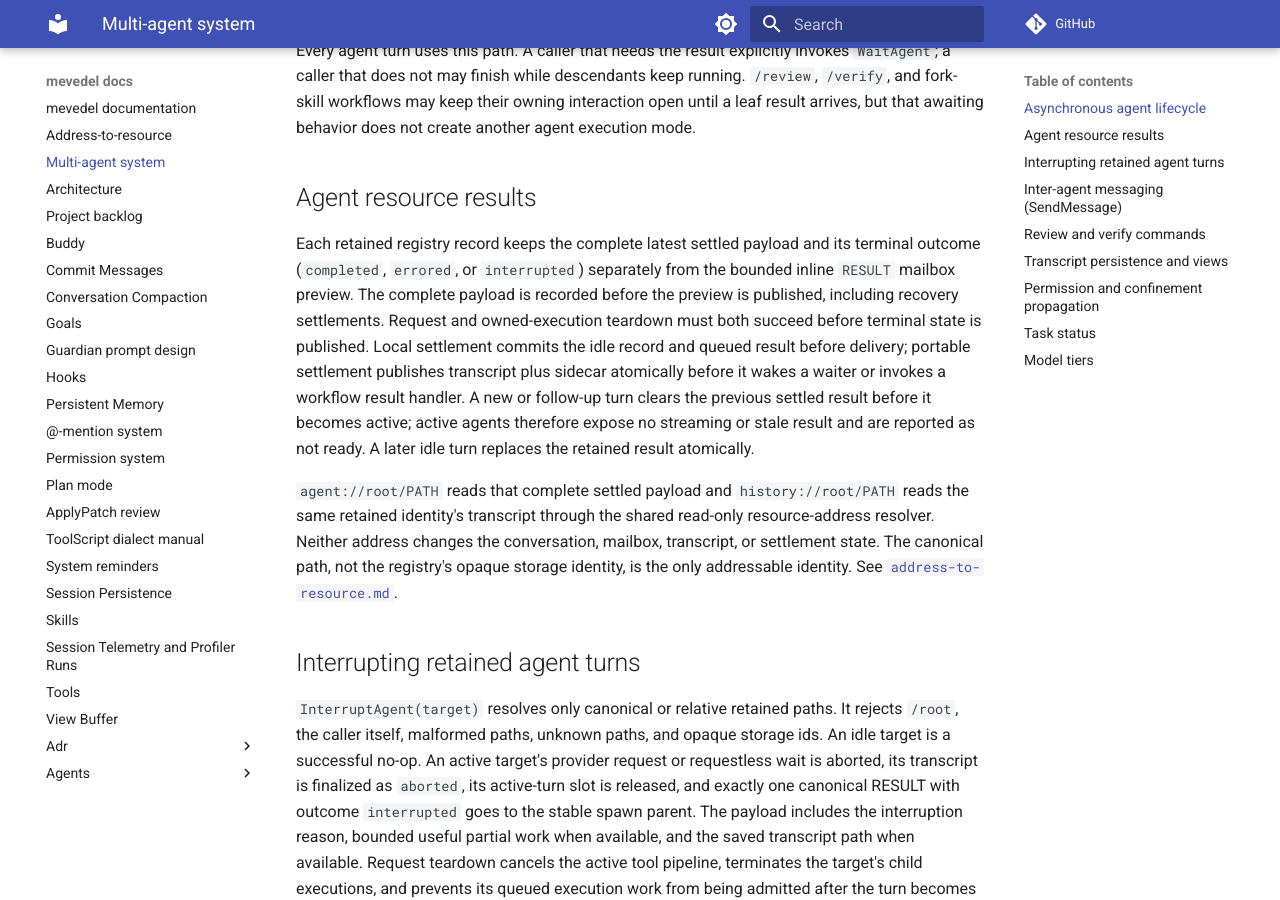
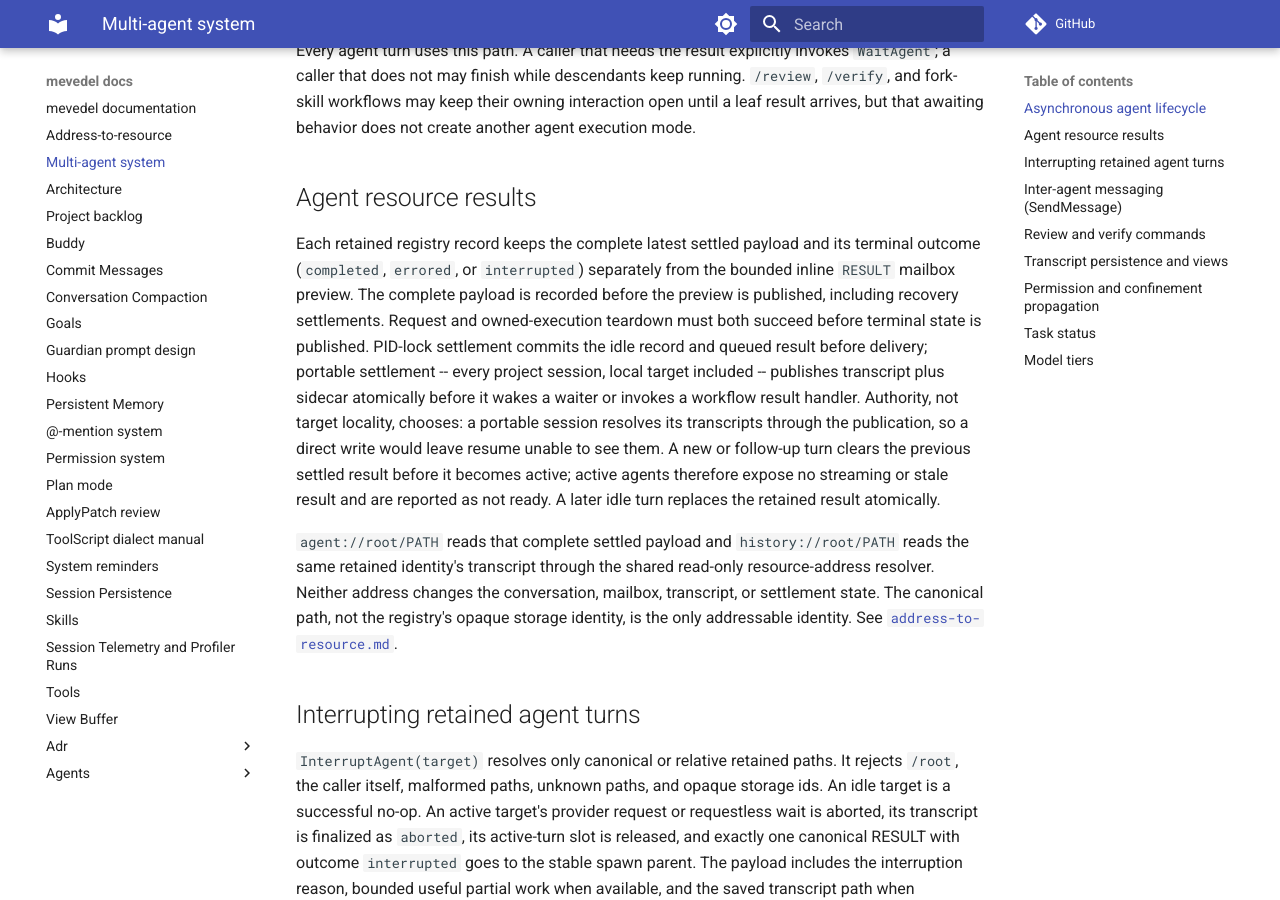
Before and after one commit to FrauH0lle/mevedel, an MkDocs documentation site: the page built from docs/agents.md, in a window 1280 px wide and 900 px high, scrolled down 5159 px. Built offline with MkDocs 1.6.1 and Material for MkDocs 9.7.7, drawn with Linux system fonts in a browser that asks for light colours; comment, search, counter and statistics services are not loaded.

Commit message:
fix(agents): Publish retained transcripts under portable authority
A retained agent's transcript only reached the session publication when
the execution target was remote.  Every project session uses portable
authority, so a local session wrote its transcripts straight to disk
while resume resolved them through the publication -- which never listed
them.  Resume then rejected every retained agent with "Invalid retained
agent conversation" and dropped the records from the sidecar.

Authority, not target locality, decides: `publish-text' already branches
on portable authority itself, so the caller-side remote checks were both
redundant and wrong.

* mevedel-agent-conversation.el (mevedel-agent-conversation--write):
Publish a portable session's transcript instead of saving the buffer
directly, whether its target is local or remote.

* mevedel-agent-runtime.el (mevedel-agent-runtime--settle): Ditto for
the terminal transcript-plus-sidecar commit, and rename its flag and
pending key now that they are not about remoteness.

* docs/agents.md: Describe settlement by authority rather than locality.

* test/test-mevedel-agent-conversation.el: Assert a local portable save
reaches the publication.

* test/test-mevedel-agent-runtime.el: Settle a local portable session.

* test/test-mevedel-agent-control.el: Inject the terminal failure into
the publication the portable path now takes.

* test/test-mevedel-compact-target.el: Compacting an agent publishes its
rewritten canonical transcript after the archive.

Transcripts written before this fix are still absent from the
publication, so their registry records stay unrestorable; the .chat.org
files remain readable directly.

```diff
--- a/docs/agents.md
+++ b/docs/agents.md
@@ -178,9 +178,12 @@ its terminal outcome (`completed`, `errored`, or `interrupted`) separately from
 the bounded inline `RESULT` mailbox preview. The complete payload is recorded
 before the preview is published, including recovery settlements. Request and
 owned-execution teardown must both succeed before terminal state is published.
-Local settlement commits the idle record and queued result before delivery;
-portable settlement publishes transcript plus sidecar atomically before it
-wakes a waiter or invokes a workflow result handler. A new or
+PID-lock settlement commits the idle record and queued result before delivery;
+portable settlement -- every project session, local target included --
+publishes transcript plus sidecar atomically before it wakes a waiter or
+invokes a workflow result handler. Authority, not target locality, chooses:
+a portable session resolves its transcripts through the publication, so a
+direct write would leave resume unable to see them. A new or
 follow-up turn clears the previous settled result before it becomes active;
 active agents therefore expose no streaming or stale result and are reported
 as not ready. A later idle turn replaces the retained result atomically.
```
Also changed, not shown: 6 other files.
